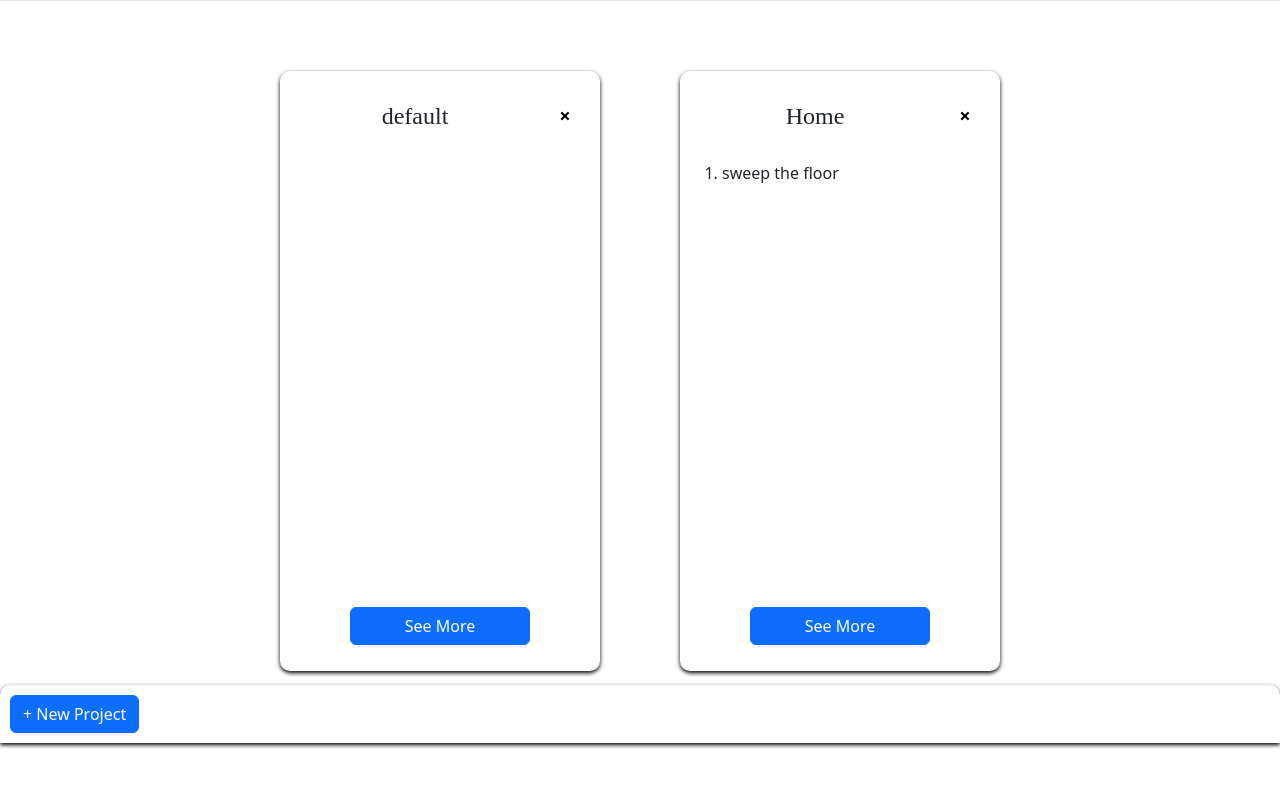
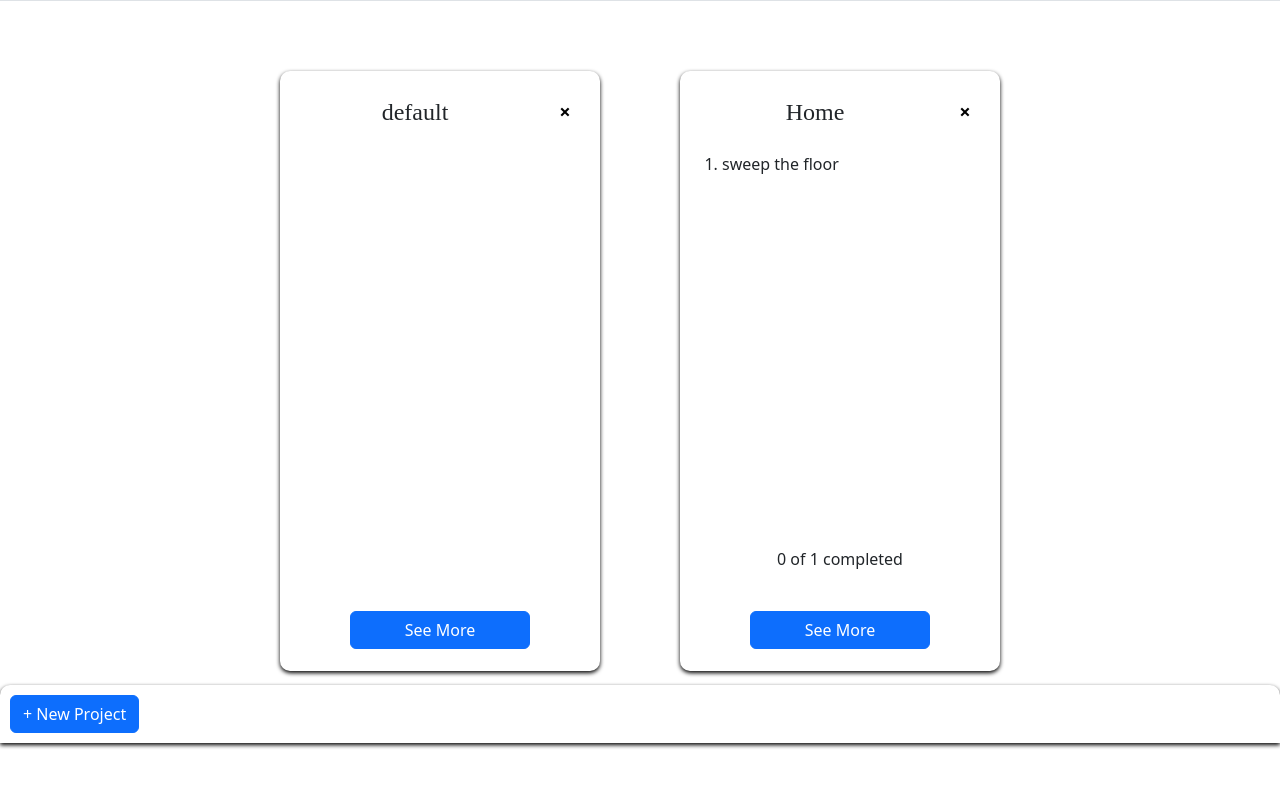
Before and after one commit to ernmin/todo, a website built with webpack: page src/template.html in a window 1280 px wide. Shown: the part 57-844 px from the top of the page. Built offline with nearby package versions, Linux system fonts and the light colour scheme.

Commit message:
Add Completion Counter for Each Project Add all three classes at the same time to the See More Button

```diff
--- a/src/index.js
+++ b/src/index.js
@@ -97,9 +97,6 @@ function TodoController() {
         overlay.classList.remove('bg-active');
     }
 
-    /*const displayCardModal = () => {
-add a button under each card instead
-    }*/
 
     const createCard = (projectObject) => {
         const card = document.createElement('div');
@@ -118,6 +115,8 @@ add a button under each card instead
         card.setAttribute('id', projectObject.projectName);
         document.querySelector('#projects').appendChild(card);
         closeButtonEventListener(closeButtonid);
+
+
         const tasksOnCardDiv = document.createElement('div');
         tasksOnCardDiv.classList.add('task-list');
         const orderedlist = document.createElement('ol');
@@ -128,15 +127,23 @@ add a button under each card instead
             orderedlist.appendChild(lineItem);
         });
         //print until tasks number 5
-        //show number of complete tasks against total tasks
 
         tasksOnCardDiv.appendChild(orderedlist);
         card.appendChild(tasksOnCardDiv);
+
+        const tasksCountDiv = document.createElement('div');
+        const tasksCount = projectObject.getAllTasks();
+        const tasksCountcompleted = countCompletedTasks(tasksCount);
+        const tasksText = tasksCountcompleted + ' of ' + tasksCount.length + ' completed';
+        tasksCountDiv.appendChild(document.createTextNode(tasksText));
+        tasksCountDiv.classList.add('task-count');
+        if(tasksCount.length != 0){
+            card.appendChild(tasksCountDiv);
+        }
+
         const focusviewbutton = document.createElement('button');
         focusviewbutton.textContent = 'See More';
-        focusviewbutton.classList.add('btn');
-        focusviewbutton.classList.add('btn-primary');
-        focusviewbutton.classList.add('card-row');
+        focusviewbutton.classList.add('btn', 'btn-primary', 'card-row');
         const focusviewbuttonAttribute = 'data-' + 'modal-target';
         focusviewbutton.setAttribute(focusviewbuttonAttribute, '#pop-up-focus');
         card.appendChild(focusviewbutton);
@@ -144,6 +151,19 @@ add a button under each card instead
         //ADD FUNCTIONALITY TO THE CLOSE BUTTON USING THE PARENT CARD ID, SEE CHATGPT HISTORY
         //RETRIEVE THE PROJECT USING GET PROJECT
         //RETRIEVE THE TASKS OF THAT PROJECT
+    }
+
+    const countCompletedTasks = (arrayoftasks) => {
+        let count = 0;
+        for(let i = 0; i < arrayoftasks.length; i++){
+            if (arrayoftasks[i].completed != false){
+                count ++;
+            }
+            else {
+                continue;
+            }
+        }
+        return count;
     }
 
     const closeButtonEventListener = (closeButtonid) => {
--- a/src/styles.css
+++ b/src/styles.css
@@ -135,7 +135,7 @@ input {
     padding: 10px;
     display: grid;
     grid-template-columns: 5fr 1fr;
-    grid-template-rows: 1fr 6fr 1fr;
+    grid-template-rows: 1fr 6fr 1fr 1fr;
     row-gap: 10px;
 }
 
@@ -145,8 +145,12 @@ input {
     font-size: x-large;
 }
 
+.task-count {
+    grid-column: 1 / 3;
+    justify-self: center;
+}
 .card-row {
-    grid-row-start: 3;
+    grid-row-start: 4;
     grid-column-start: 1;
     grid-column-end: 3;
     width: 60%;
```
